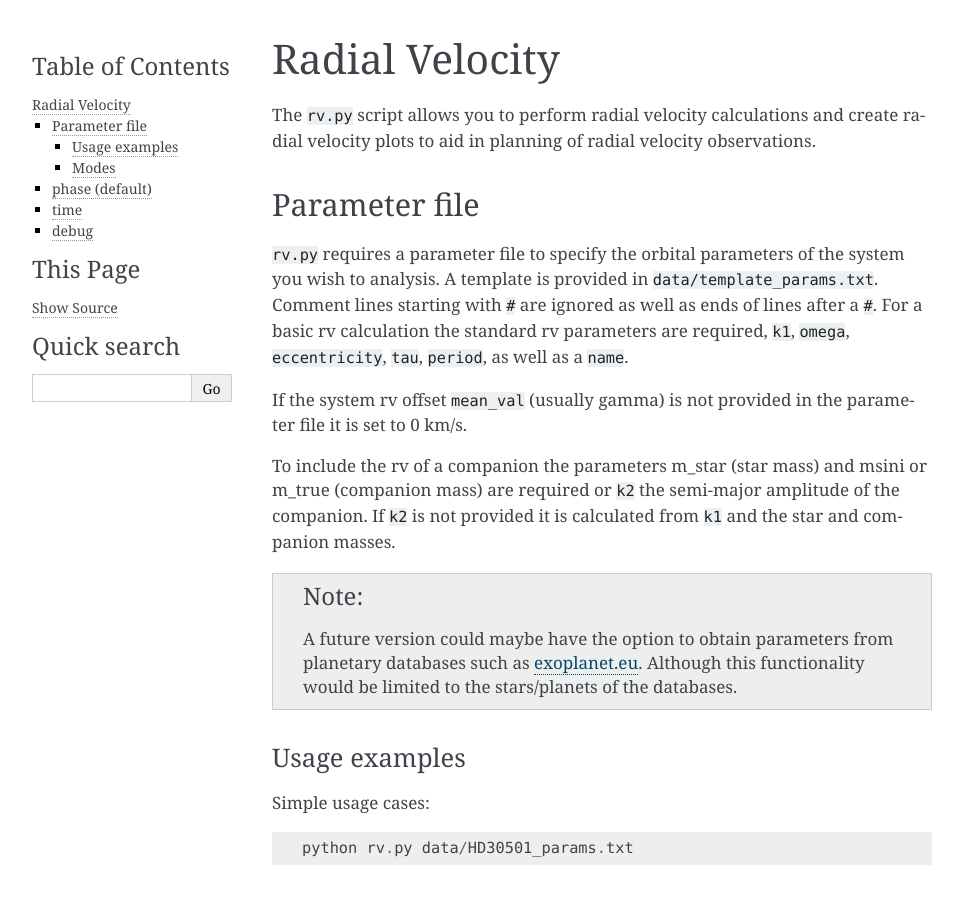
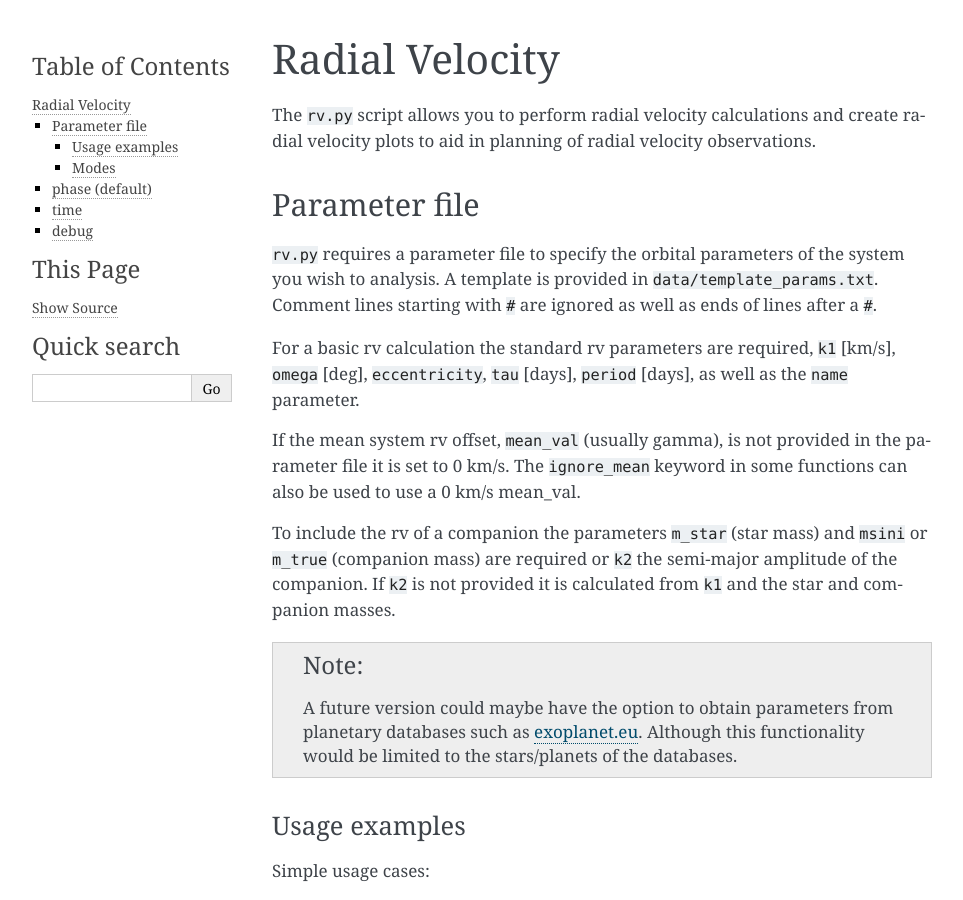
Before and after one commit to iastro-pt/ObservationTools, a Sphinx documentation site: the page built from docs/source/rv.rst, in a window 1280 px wide and 900 px high. Shown: the whole window, without its empty margins (148-1111 px from the left). Built offline with Sphinx 7.4.7, drawn with Linux system fonts in a browser that asks for light colours.

Commit message:
update rv doc text. add param units

```diff
--- a/docs/source/rv.rst
+++ b/docs/source/rv.rst
@@ -7,11 +7,13 @@ The ``rv.py`` script allows you to perform radial velocity calculations and crea
 
 Parameter file
 --------------
-``rv.py`` requires a parameter file to specify the orbital parameters of the system you wish to analysis. A template is provided in ``data/template_params.txt``. Comment lines starting with ``#`` are ignored as well as ends of lines after a ``#``. For a basic rv calculation the standard rv parameters are required, ``k1``, ``omega``, ``eccentricity``, ``tau``, ``period``, as well as a ``name``.
+``rv.py`` requires a parameter file to specify the orbital parameters of the system you wish to analysis. A template is provided in ``data/template_params.txt``. Comment lines starting with ``#`` are ignored as well as ends of lines after a ``#``.
 
-If the system rv offset ``mean_val`` (usually gamma) is not provided in the parameter file it is set to 0 km/s.
+For a basic rv calculation the standard rv parameters are required, ``k1`` [km/s], ``omega`` [deg], ``eccentricity``, ``tau`` [days], ``period`` [days], as well as the ``name`` parameter.
 
-To include the rv of a companion the parameters m_star (star mass) and msini or m_true (companion mass) are required or ``k2`` the semi-major amplitude of the companion.
+If the mean system rv offset, ``mean_val`` (usually gamma), is not provided in the parameter file it is set to 0 km/s. The ``ignore_mean`` keyword in some functions can also be used to use a 0 km/s mean_val.
+
+To include the rv of a companion the parameters ``m_star`` (star mass) and ``msini`` or ``m_true`` (companion mass) are required or ``k2`` the semi-major amplitude of the companion.
 If ``k2`` is not provided it is calculated from ``k1`` and the star and companion masses.
 
 .. note::
```
